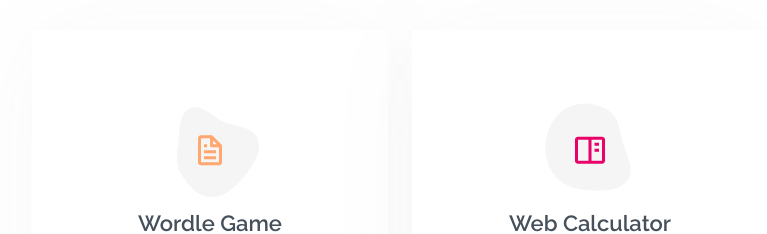
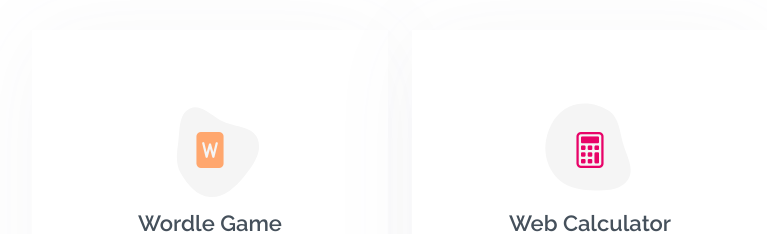
Before and after one commit to Veeshwa/veeshwa, a plain HTML site: page index.html in a window 1280 px wide. Shown: the part 4143-4377 px from the top of the page, without its empty margins (100-867 px from the left). Drawn offline with nearby package versions, Linux system fonts and the light colour scheme.

Commit message:
icon change

```diff
--- a/index.html
+++ b/index.html
@@ -347,7 +347,7 @@
                 <svg width="100" height="100" viewBox="0 0 600 600" xmlns="http://www.w3.org/2000/svg">
                   <path stroke="none" stroke-width="0" fill="#f5f5f5" d="M300,582.0697525312426C382.5290701553225,586.8405444964366,449.9789794690241,525.3245884688669,502.5850820975895,461.55621195738473C556.606425686781,396.0723002908107,615.8543463187945,314.28637112970534,586.6730223649479,234.56875336149918C558.9533121215079,158.8439757836574,454.9685369536778,164.00468322053177,381.49747125262974,130.76875717737553C312.15926192815925,99.40240125094834,248.97055460311594,18.661163978235184,179.8680185752513,50.54337015887873C110.5421016452524,82.52863877960104,119.82277516462835,180.83849132639028,109.12597500060166,256.43424936330496C100.08760227029461,320.3096726198365,92.17705696193138,384.0621239912766,124.79988738764834,439.7174275375508C164.83382741302287,508.01625554203684,220.96474134820875,577.5009287672846,300,582.0697525312426"></path>
                 </svg>
-                <i class="bx bx-file"></i>
+                <i class="bi-file-word-fill"></i>
               </div>
               <h4><a href="/assets/wordle game/index.html">Wordle Game</a></h4>
               <ul>
@@ -362,7 +362,7 @@
                 <svg width="100" height="100" viewBox="0 0 600 600" xmlns="http://www.w3.org/2000/svg">
                   <path stroke="none" stroke-width="0" fill="#f5f5f5" d="M300,541.5067337569781C382.14930387511276,545.0595476570109,479.8736841581634,548.3450877840088,526.4010558755058,480.5488172755941C571.5218469581645,414.80211281144784,517.5187510058486,332.0715597781072,496.52539010469104,255.14436215662573C477.37192572678356,184.95920475031193,473.57363656557914,105.61284051026155,413.0603344069578,65.22779650032875C343.27470386102294,18.654635553484475,251.2091493199835,5.337323636656869,175.0934190732945,40.62881213300186C97.87086631185822,76.43348514350839,51.98124368387456,156.15599469081315,36.44837278890362,239.84606092416172C21.716077023791087,319.22268207091537,43.775223500013084,401.1760424656574,96.891909868211,461.97329694683043C147.22146801428983,519.5804099606455,223.5754009179313,538.201503339737,300,541.5067337569781"></path>
                 </svg>
-                <i class="bx bx-book-content"></i>
+                <i class="bi-calculator"></i>
               </div>
               <h4><a href="./assets/calculator/index.html">Web Calculator</a></h4>
               <ul>
```
